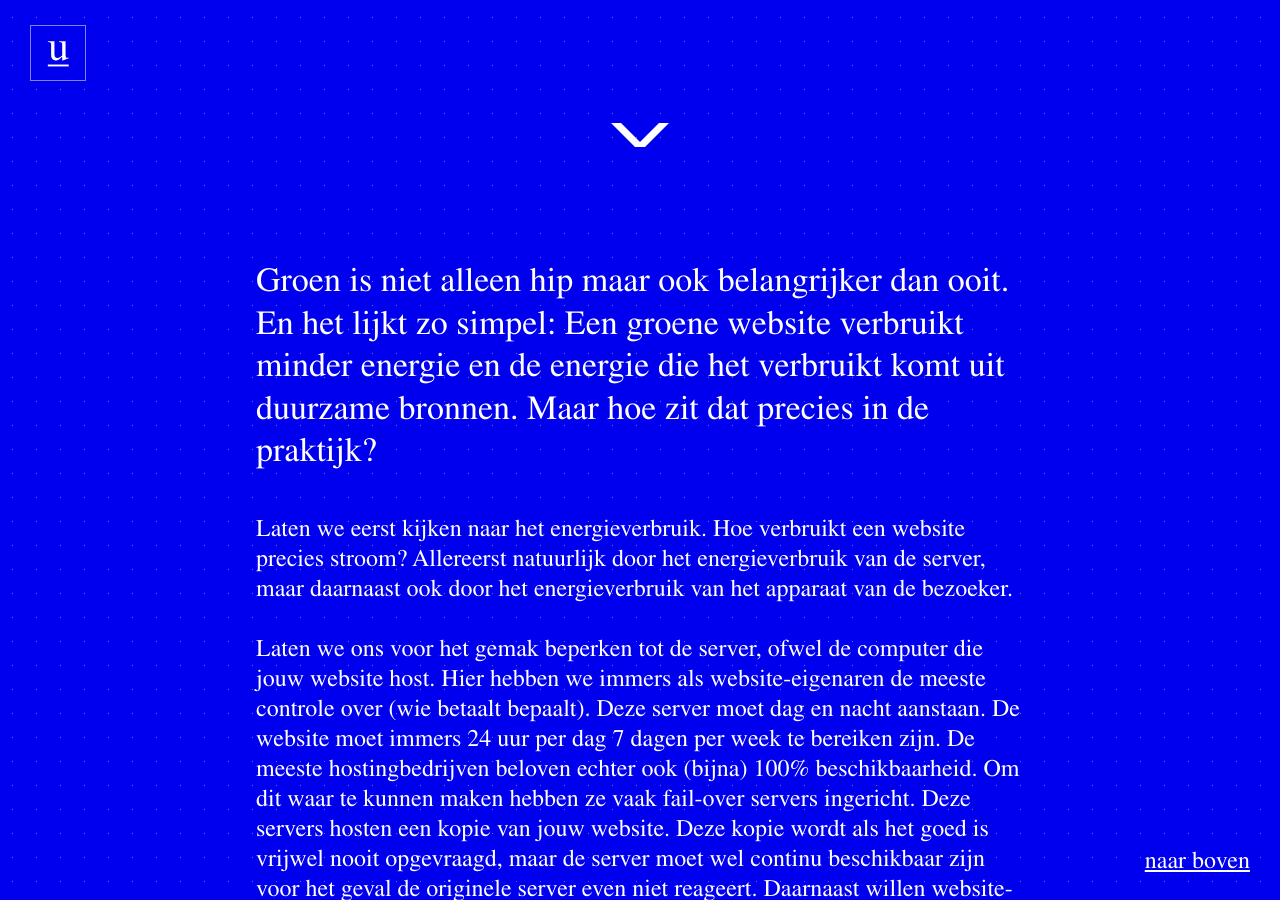
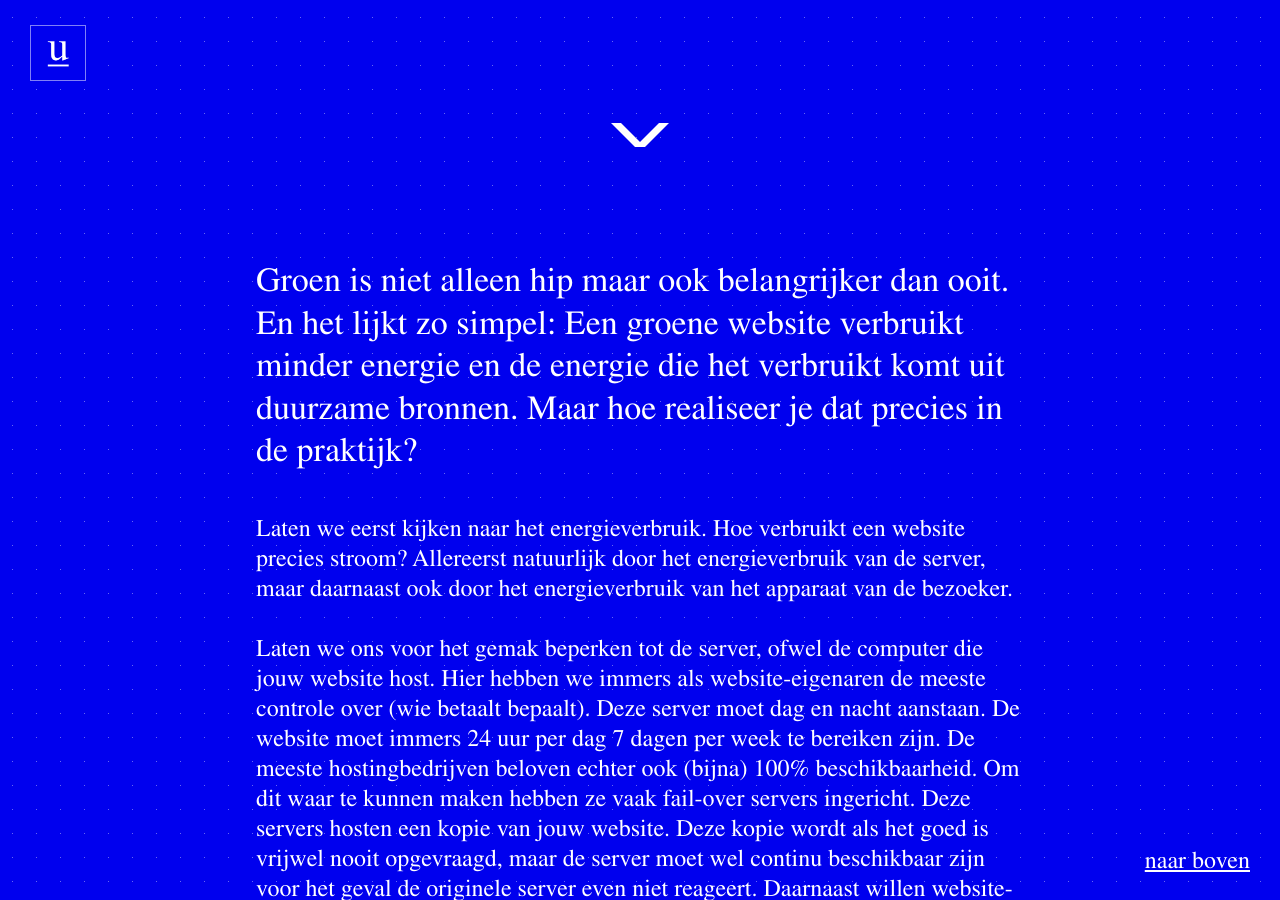
Before and after one commit to jhvanderschee/usecuewebsitenl, a Jekyll site: the page built from _posts/2019-08-21-een-groene-website.md, in a window 1280 px wide and 900 px high, scrolled down 642 px. Built offline with Jekyll 4.4.1, drawn with Linux system fonts in a browser that asks for light colours.

Commit message:
Update 2019-08-21-een-groene-website.md

```diff
--- a/_posts/2019-08-21-een-groene-website.md
+++ b/_posts/2019-08-21-een-groene-website.md
@@ -2,7 +2,7 @@
 title: Een groene website
 ---
 
-Groen is niet alleen hip maar ook belangrijker dan ooit. En het lijkt zo simpel: Een groene website verbruikt minder energie en de energie die het verbruikt komt uit duurzame bronnen. Maar hoe zit dat precies in de praktijk?
+Groen is niet alleen hip maar ook belangrijker dan ooit. En het lijkt zo simpel: Een groene website verbruikt minder energie en de energie die het verbruikt komt uit duurzame bronnen. Maar hoe realiseer je dat precies in de praktijk?
 
 Laten we eerst kijken naar het energieverbruik. Hoe verbruikt een website precies stroom? Allereerst natuurlijk door het energieverbruik van de server, maar daarnaast ook door het energieverbruik van het apparaat van de bezoeker.
 
```
